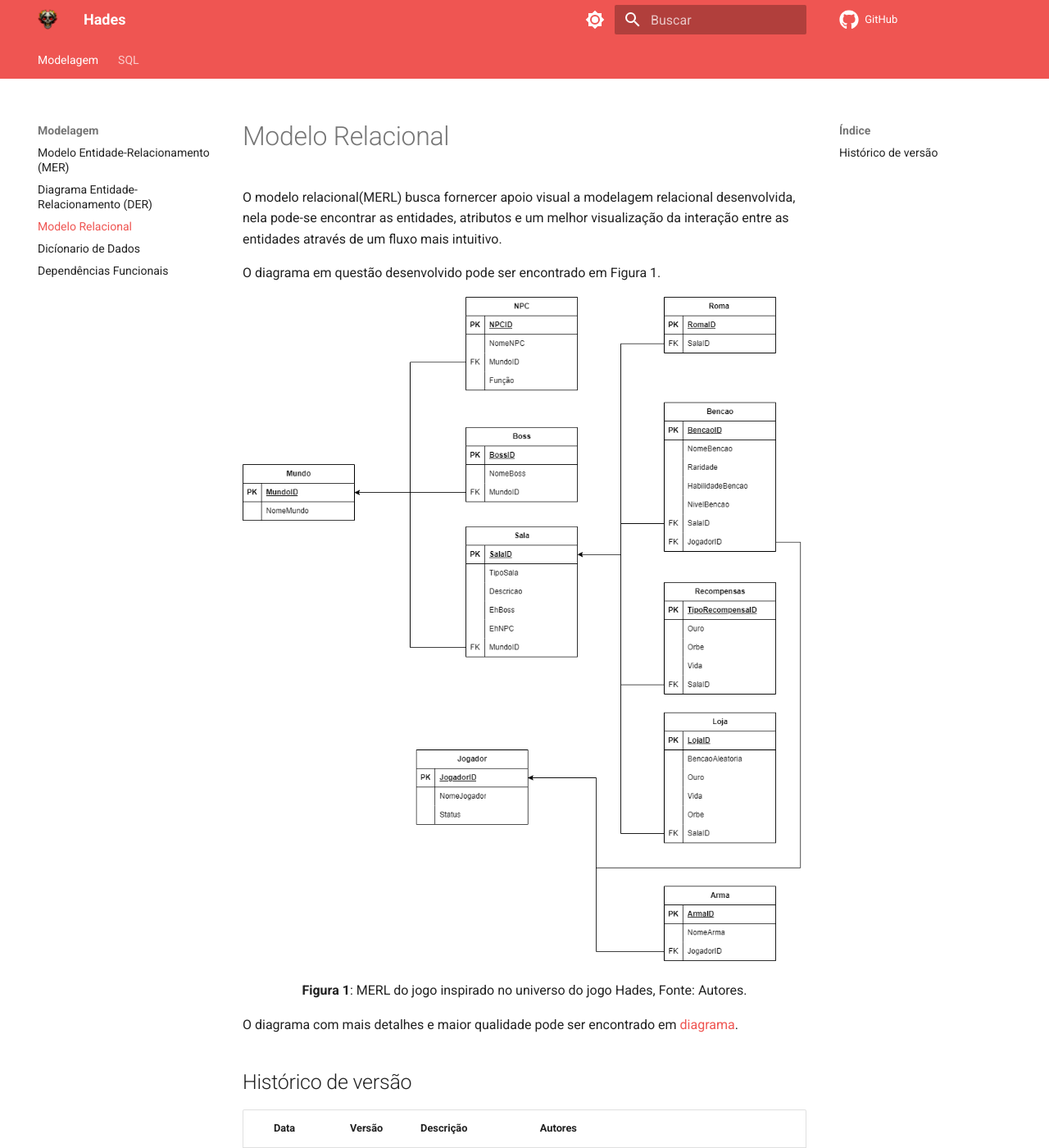
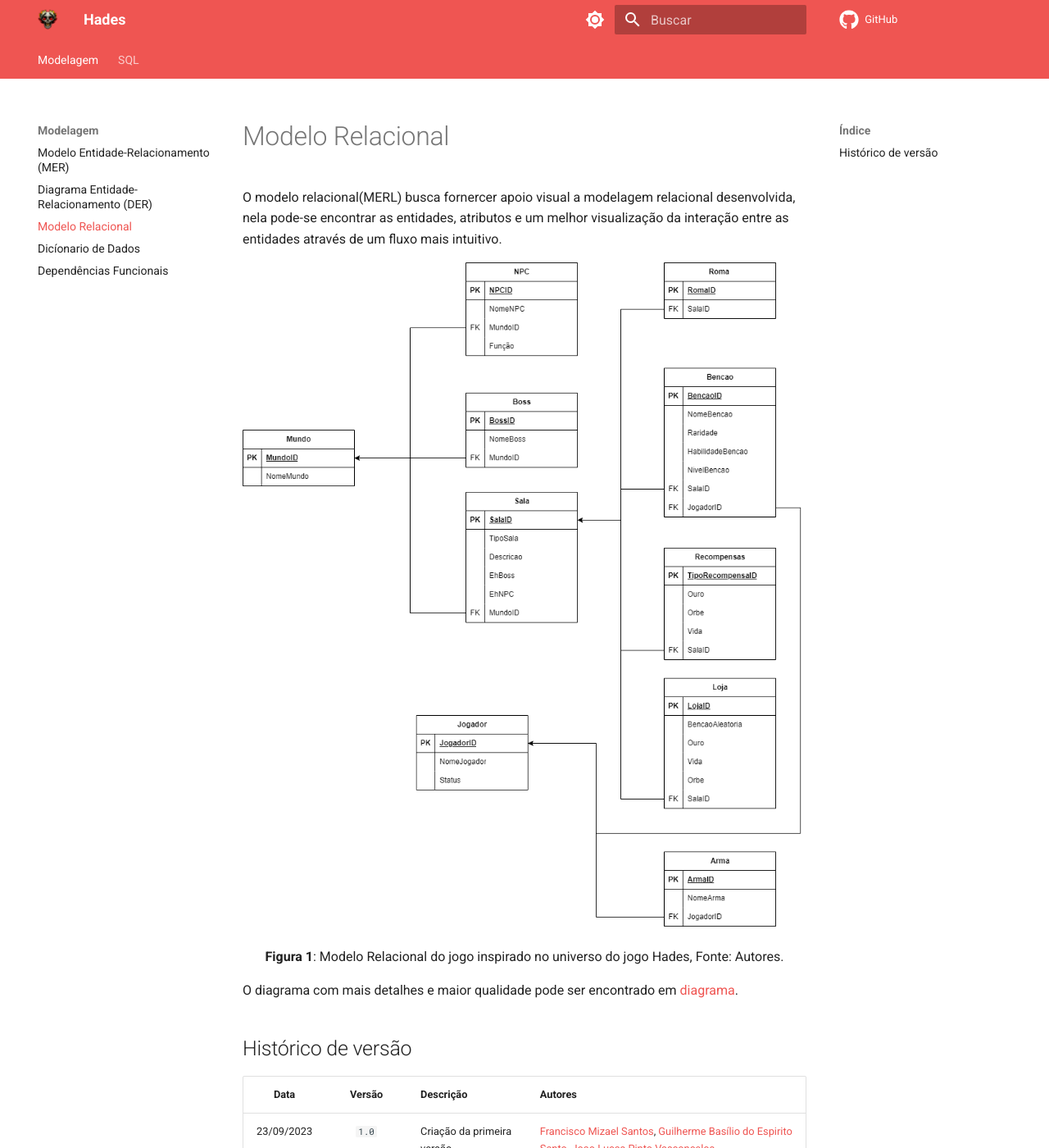
Before and after one commit to SBD1/2023.2-Dark-Souls, an MkDocs documentation site: the page built from docs/Modulo-1/ModeloRelacional.md, in a window 1280 px wide and 1400 px high. Shown: the whole window at 82% size. Built offline with MkDocs 1.6.1 and Material for MkDocs 9.7.7, drawn with Linux system fonts in a browser that asks for light colours; comment, search, counter and statistics services are not loaded.

Commit message:
Padronização

```diff
--- a/docs/Modulo-1/ModeloRelacional.md
+++ b/docs/Modulo-1/ModeloRelacional.md
@@ -1,15 +1,14 @@
 # Modelo Relacional
 
-<div>
-<p>O modelo relacional(MERL) busca fornercer apoio visual a modelagem relacional desenvolvida, nela pode-se encontrar as entidades, atributos e um melhor visualização da interação entre as entidades através de um fluxo mais intuitivo.</p>
-<p>O diagrama em questão desenvolvido pode ser encontrado em Figura 1.</p>
+O modelo relacional(MERL) busca fornercer apoio visual a modelagem relacional desenvolvida, nela pode-se encontrar as entidades, atributos e um melhor visualização da interação entre as entidades através de um fluxo mais intuitivo.
 
 <div style="text-align: center;">
     <img src=../../images/MER.png>
-    <p><strong>Figura 1</strong>: MERL do jogo inspirado no universo do jogo Hades, Fonte: Autores.</p>
+    <p><strong>Figura 1</strong>: Modelo Relacional do jogo inspirado no universo do jogo Hades, Fonte: Autores.</p>
 </div>
-<p>O diagrama com mais detalhes e maior qualidade pode ser encontrado em <a href="https://app.diagrams.net/#G1B4XW8RS98h-mIsDuW4clVUO8MYiHhKd8">diagrama</a>.</p>
-</div>
+
+O diagrama com mais detalhes e maior qualidade pode ser encontrado em [diagrama](https://app.diagrams.net/#G1B4XW8RS98h-mIsDuW4clVUO8MYiHhKd8).
+
 
 ## Histórico de versão
 
```
Also changed, not shown: docs/Modulo-1/DER.md (+2 -3 lines), docs/Modulo-1/DFS.md (+7 -0 lines), docs/Modulo-1/MER.md (+1 -3 lines).
